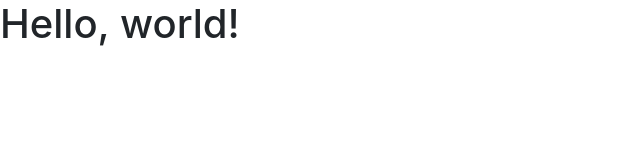
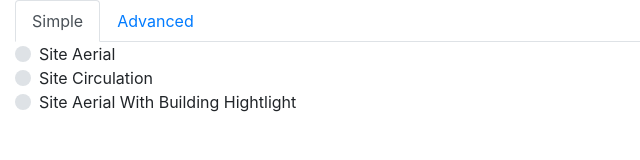
Before and after one commit to holly-jin/beyondAEC2018, a plain HTML site: page site/index.html in a window 1280 px wide. Shown: the whole page, without its empty margins (0-640 px from the left). Drawn offline with nearby package versions, Linux system fonts and the light colour scheme.

Commit message:
adding some basic junk

```diff
--- a/site/index.html
+++ b/site/index.html
@@ -7,7 +7,39 @@
     <title>Rhino Controller</title>
   </head>
   <body>
-    <h1>Hello, world!</h1>
+    <div class="container-fluid">
+
+      <ul class="nav nav-tabs" role="tablist">
+	<li class="nav-item">
+	  <a class="nav-link active" id="simple-tab" data-toggle="tab" href="#simple" role="tab" aria-controls="simple" aria-selected="true">Simple</a>
+	</li>
+	<li class="nav-item">
+	  <a class="nav-link" id="advanced-tab" data-toggle="tab" href="#advanced" role="tab" aria-controls="advanced" aria-selected="false">Advanced</a>
+	</li>
+      </ul>
+      <div class="tab-content">
+	<div class="tab-pane fade show active" id="simple" role="tabpanel" aria-labelledby="simple-tab">
+
+	  <div class="custom-control custom-radio">
+	    <input type="radio" id="simpleSelection1" name="simpleSelection" class="custom-control-input">
+	    <label class="custom-control-label" for="simpleSelection1">Site Aerial</label>
+	  </div>
+	  <div class="custom-control custom-radio">
+	    <input type="radio" id="simpleSelection2" name="simpleSelection" class="custom-control-input">
+	    <label class="custom-control-label" for="simpleSelection2">Site Circulation</label>
+	  </div>
+	  <div class="custom-control custom-radio">
+	    <input type="radio" id="simpleSelection3" name="simpleSelection" class="custom-control-input">
+	    <label class="custom-control-label" for="simpleSelection3">Site Aerial With Building Hightlight</label>
+	  </div>
+
+	</div>
+	<div class="tab-pane fade" id="advanced" role="tabpanel" aria-labelledby="advanced-tab">
+	  <label for="advancedRange">Some Slider Thing</label>
+	  <input type="range" class="custom-range" id="customRange1" min="0" max="360">
+	</div>
+      </div>
+    </div>
     <script src="https://code.jquery.com/jquery-3.3.1.slim.min.js" integrity="sha384-q8i/X+965DzO0rT7abK41JStQIAqVgRVzpbzo5smXKp4YfRvH+8abtTE1Pi6jizo" crossorigin="anonymous"></script>
     <script src="https://cdnjs.cloudflare.com/ajax/libs/popper.js/1.14.3/umd/popper.min.js" integrity="sha384-ZMP7rVo3mIykV+2+9J3UJ46jBk0WLaUAdn689aCwoqbBJiSnjAK/l8WvCWPIPm49" crossorigin="anonymous"></script>
     <script src="https://stackpath.bootstrapcdn.com/bootstrap/4.1.2/js/bootstrap.min.js" integrity="sha384-o+RDsa0aLu++PJvFqy8fFScvbHFLtbvScb8AjopnFD+iEQ7wo/CG0xlczd+2O/em" crossorigin="anonymous"></script>
```
